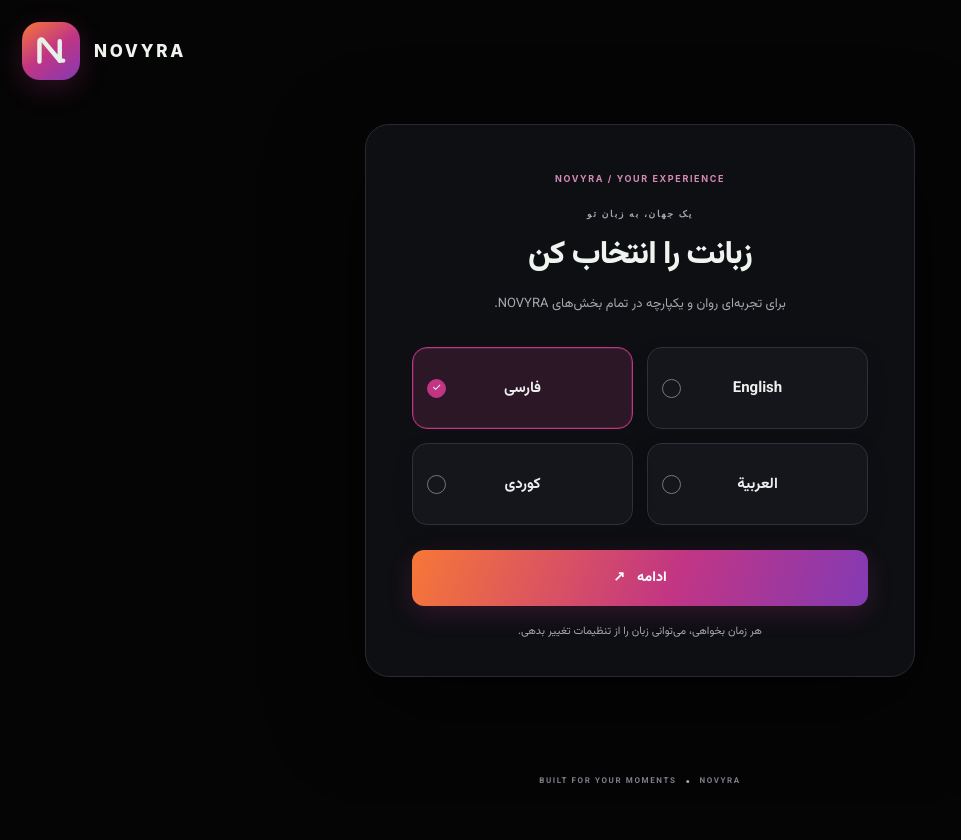
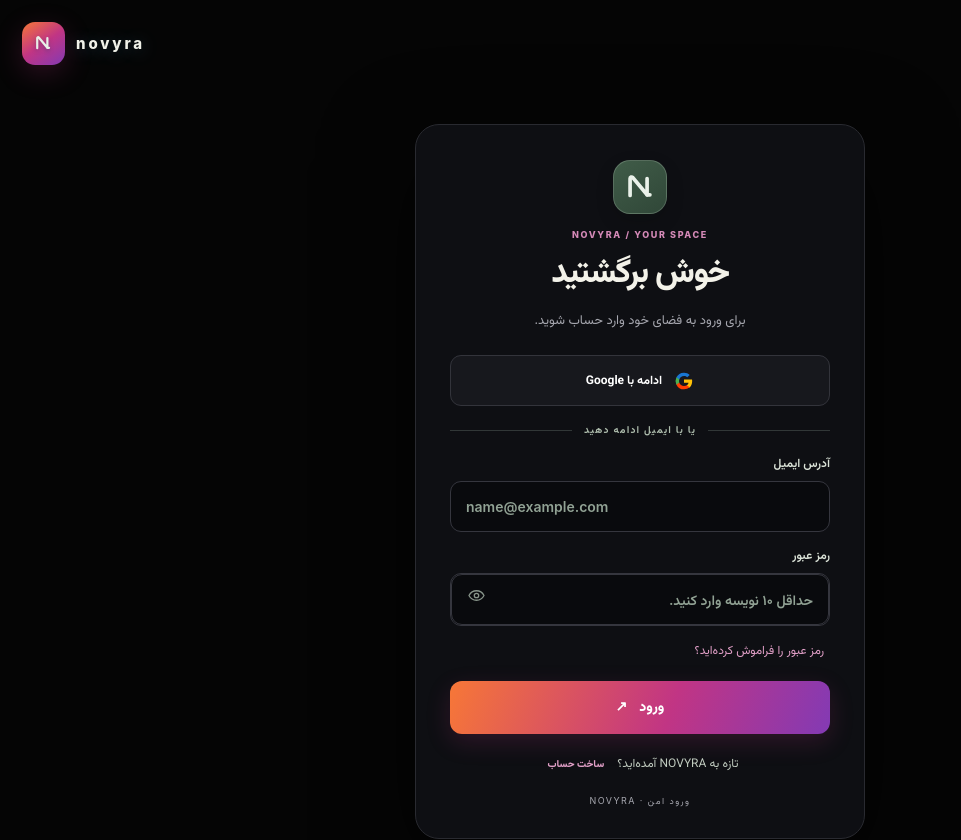
Before and after one commit to shrkoo/project-x-preview., a Next.js app: page / in a window 1280 px wide. Shown: the top 840 px of the page, without its empty margins (0-961 px from the left). Before the commit the page ends 805 px from the top, so only its background shows below. Built offline with nearby package versions, Linux system fonts and the light colour scheme.

Commit message:
Show only login signup recovery and Google auth

```diff
--- a/app/components/Onboarding.tsx
+++ b/app/components/Onboarding.tsx
@@ -109,7 +109,7 @@ function EyeMark({ visible }: { visible: boolean }) {
 
 export default function Onboarding({ onComplete, initialNotice }: Props) {
   const [language, setLanguage] = useState<Language>("fa");
-  const [stage, setStage] = useState<Stage>("language");
+  const [stage, setStage] = useState<Stage>("auth");
   const [mode, setMode] = useState<Mode>("login");
   const [name, setName] = useState("");
   const [email, setEmail] = useState("");
@@ -140,10 +140,8 @@ export default function Onboarding({ onComplete, initialNotice }: Props) {
       window.history.replaceState({}, "", window.location.pathname + window.location.search);
       apiRequest<{user:User}>("/auth/me").then(data => {
         setUser(data.user);
-        setProfileName(data.user.displayName || "");
         setEmail(data.user.email);
-        const savedLanguage=(localStorage.getItem("projectx-language") as Language) || "en";
-        setStage("passwordSetup");
+        onComplete(data.user, language);
       }).catch(() => { localStorage.removeItem("projectx-token"); setNotice("ورود با Google کامل نشد؛ دوباره تلاش کن."); });
     } else if (googleError) {
       window.history.replaceState({}, "", window.location.pathname + window.location.search);
@@ -326,7 +324,7 @@ export default function Onboarding({ onComplete, initialNotice }: Props) {
       <div className="px-glass-orbit px-orbit-one" /><div className="px-glass-orbit px-orbit-two" />
       <header className="px-onboarding-brand"><span className="px-logo"><NovyraMark /></span><span className="px-brand-wordmark">NOVYRA</span></header>
       <section className="px-onboarding-stage">
-        {stage === "language" && <div className="px-glass-panel px-language-panel">
+        {false && stage === "language" && <div className="px-glass-panel px-language-panel">
           <div className="px-eyebrow">NOVYRA / YOUR EXPERIENCE</div>
           <div className="px-language-intro">{language === "fa" ? "یک جهان، به زبان تو" : language === "ku" ? "جیهانێک بە زمانی تۆ" : language === "ar" ? "عالمٌ بلغتك" : "A WORLD, IN YOUR LANGUAGE"}</div>
           <h1>{t("choose")}</h1><p className="px-stage-subtitle">{t("chooseSub")}</p>
@@ -345,7 +343,6 @@ export default function Onboarding({ onComplete, initialNotice }: Props) {
         </div>}
 
         {stage === "auth" && <div className="px-glass-panel px-auth-panel">
-          <button className="px-back-button" onClick={() => setStage("language")} aria-label={t("back")}>←</button>
           <div className="px-auth-emblem" aria-label="NOVYRA"><NovyraMark /></div>
           <div className="px-eyebrow">NOVYRA / {recoveryMode ? "ACCOUNT RECOVERY" : "YOUR SPACE"}</div>
           <h1>{recoveryMode ? t("resetTitle") : mode === "login" ? t("loginTitle") : t("signupTitle")}</h1>
@@ -366,7 +363,7 @@ export default function Onboarding({ onComplete, initialNotice }: Props) {
           <p className="px-auth-security">{language === "en" ? "SECURE ACCESS · NOVYRA" : language === "ku" ? "چوونەژوورەوەی پارێزراو · NOVYRA" : language === "ar" ? "دخول آمن · NOVYRA" : "ورود امن · NOVYRA"}</p>
         </div>}
 
-        {stage === "passwordSetup" && <div className="px-glass-panel px-auth-panel">
+        {false && stage === "passwordSetup" && <div className="px-glass-panel px-auth-panel">
           <div className="px-eyebrow">NOVYRA / ACCOUNT SECURITY</div>
           <h1>{language === "en" ? "Create a password" : "تعیین رمز عبور"}</h1>
           <p className="px-stage-subtitle">{language === "en" ? "Your Google account is connected. Add a password so you can also sign in with email." : "حساب Google متصل شد. برای ورود با ایمیل نیز یک رمز عبور تعیین کن."}</p>
@@ -375,7 +372,7 @@ export default function Onboarding({ onComplete, initialNotice }: Props) {
           <button type="button" className="px-primary-action" disabled={busy} onClick={saveGooglePassword}>{busy ? "..." : (language === "en" ? "Save password" : "ذخیره رمز عبور")} <span>↗</span></button>
           <button type="button" className="px-skip-action" disabled={busy} onClick={skipGooglePassword}>{language === "en" ? "Skip for now" : "فعلاً رد می‌کنم"}</button>
         </div>}
-        {stage === "profile" && <div className="px-glass-panel px-profile-panel">
+        {false && stage === "profile" && <div className="px-glass-panel px-profile-panel">
           <div className="px-eyebrow">NOVYRA / PERSONAL PROFILE</div>
           <div className="px-profile-preview">{photo ? <img src={photo} alt="Profile preview" /> : <span>{avatar || (profileName || user?.displayName || "N").slice(0, 1)}</span>}</div>
           <h1>{t("profileTitle")}</h1><p className="px-stage-subtitle">{t("profileSub")}</p>
```
